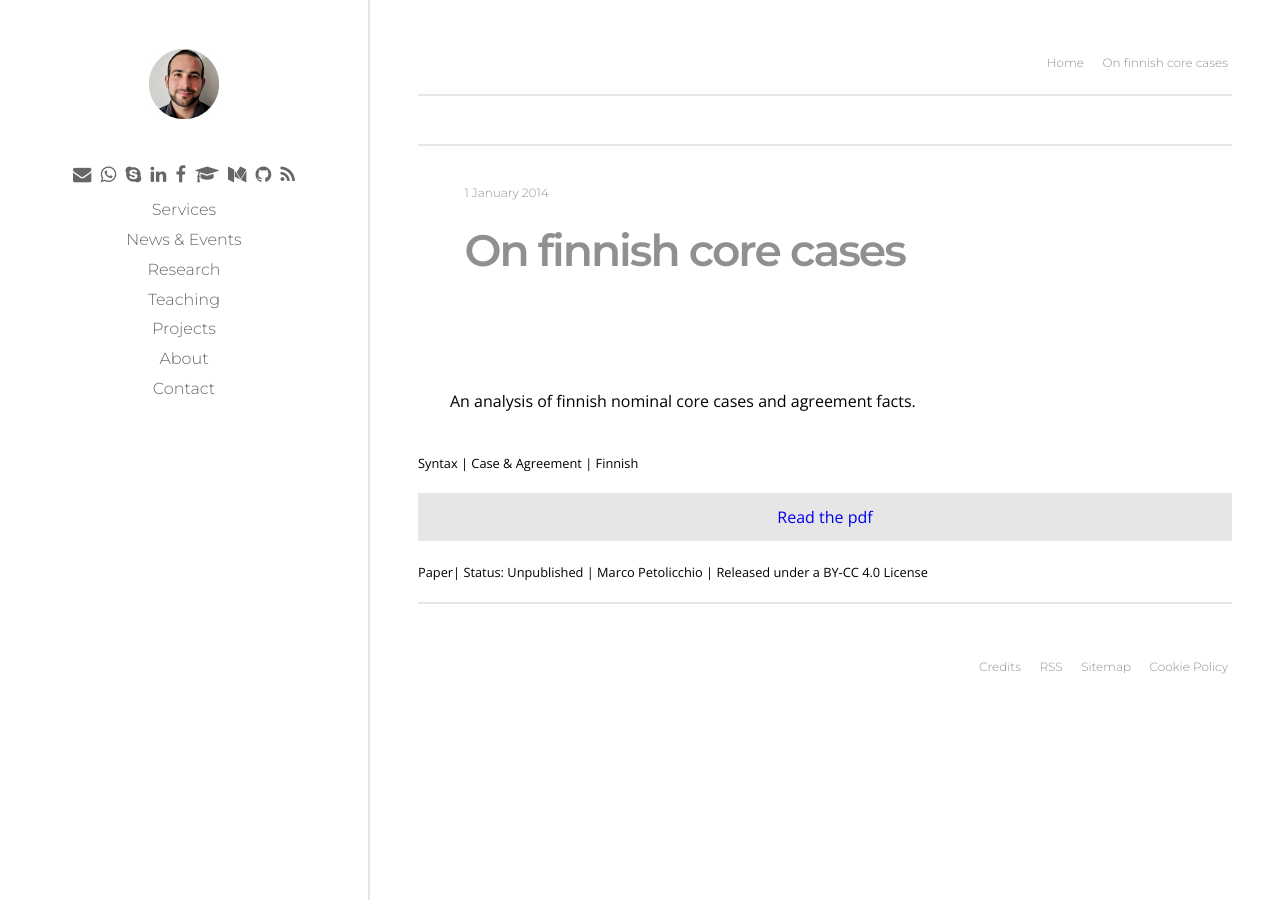
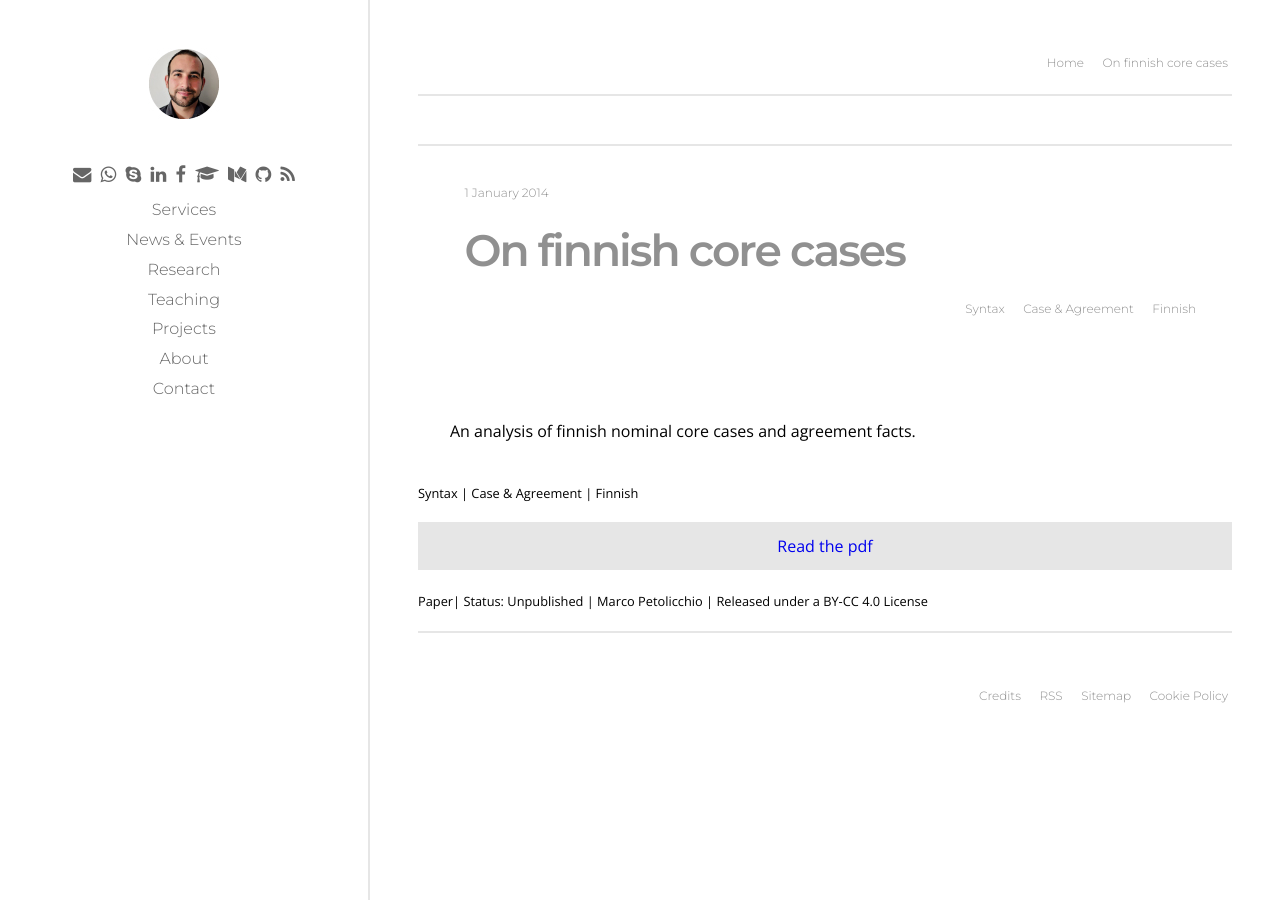
Before and after one commit to p-marco/p-marco.github.io, a Jekyll site: the page built from _research/on-finnish-core-cases.md, in a window 1280 px wide. Built offline with Jekyll 4.4.1, drawn with Linux system fonts in a browser that asks for light colours.

Commit message:
default layout test

```diff
--- a/_includes/item.html
+++ b/_includes/item.html
@@ -7,9 +7,9 @@
         <h1 class="t-heading t-b--s">{{ page.title }}</h1>
 </a>
 
-{% if item.keywords %}
+{% if page.keywords %}
 <ul class="nav nav-items--page">
-  	{% for key in item.keywords %}
+  	{% for key in page.keywords %}
   		<li class="nav-item--page link t-heading">
       		{{ key }}
     	</li>
```
